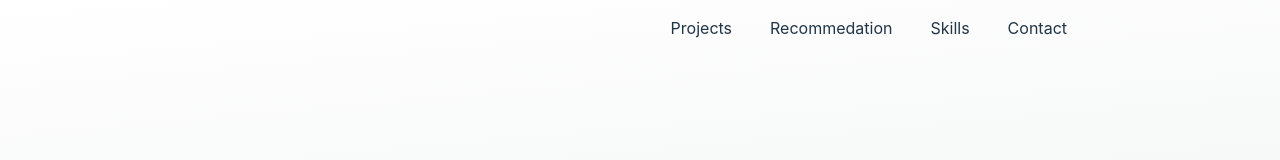
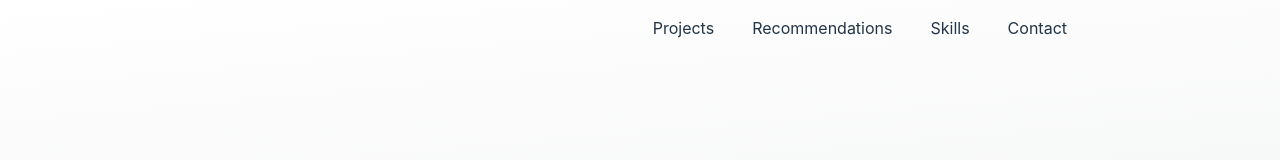
Before and after one commit to HarshSuvarna/portfolio_website, a React (Vite) app: page / in a window 1280 px wide. Shown: the top 160 px of the page. Built offline with nearby package versions, Linux system fonts and the light colour scheme.

Commit message:
recommendations

```diff
--- a/src/components/Navbar.jsx
+++ b/src/components/Navbar.jsx
@@ -5,7 +5,7 @@ function Navbar() {
   return (
     <ul className="navbar-container">
       <li className="tab">Projects</li>
-      <li className="tab">Recommedation</li>
+      <li className="tab">Recommendations</li>
       <li className="tab">Skills</li>
       <li className="tab">Contact</li>
     </ul>
```
